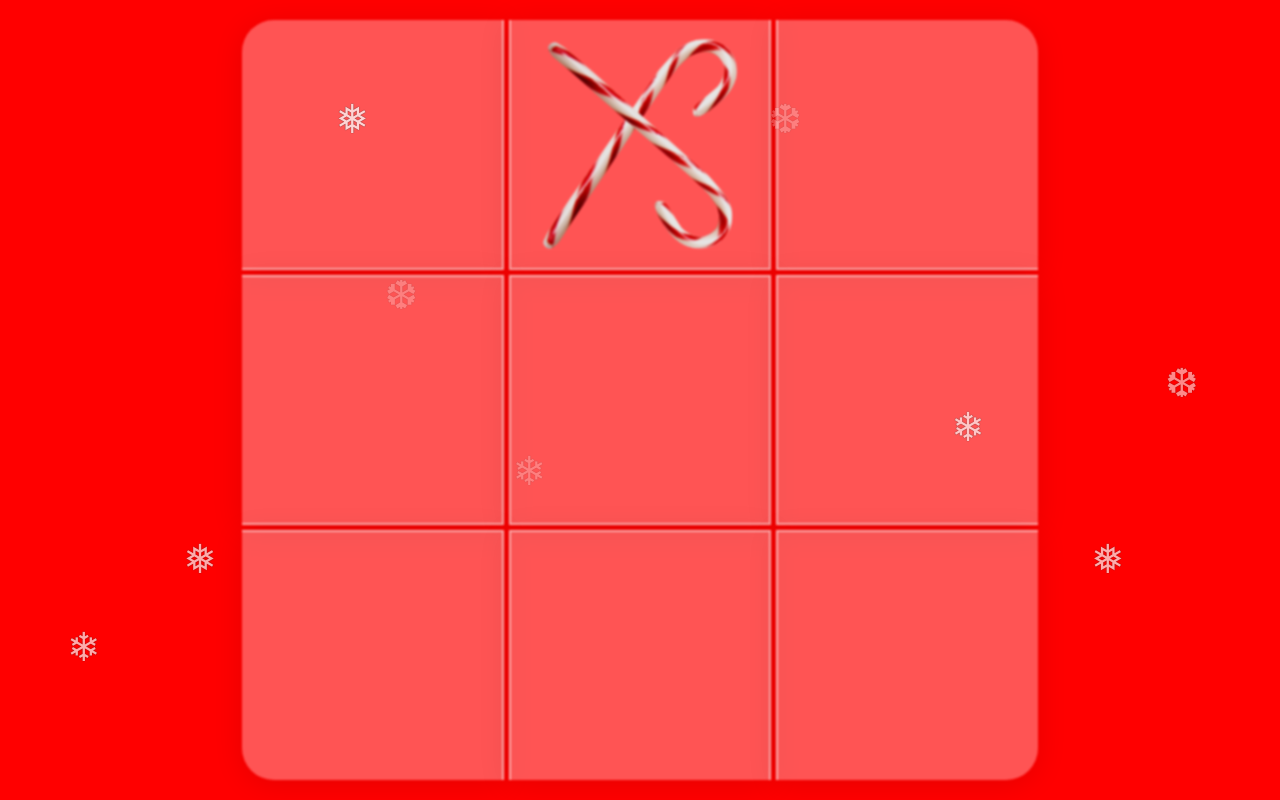
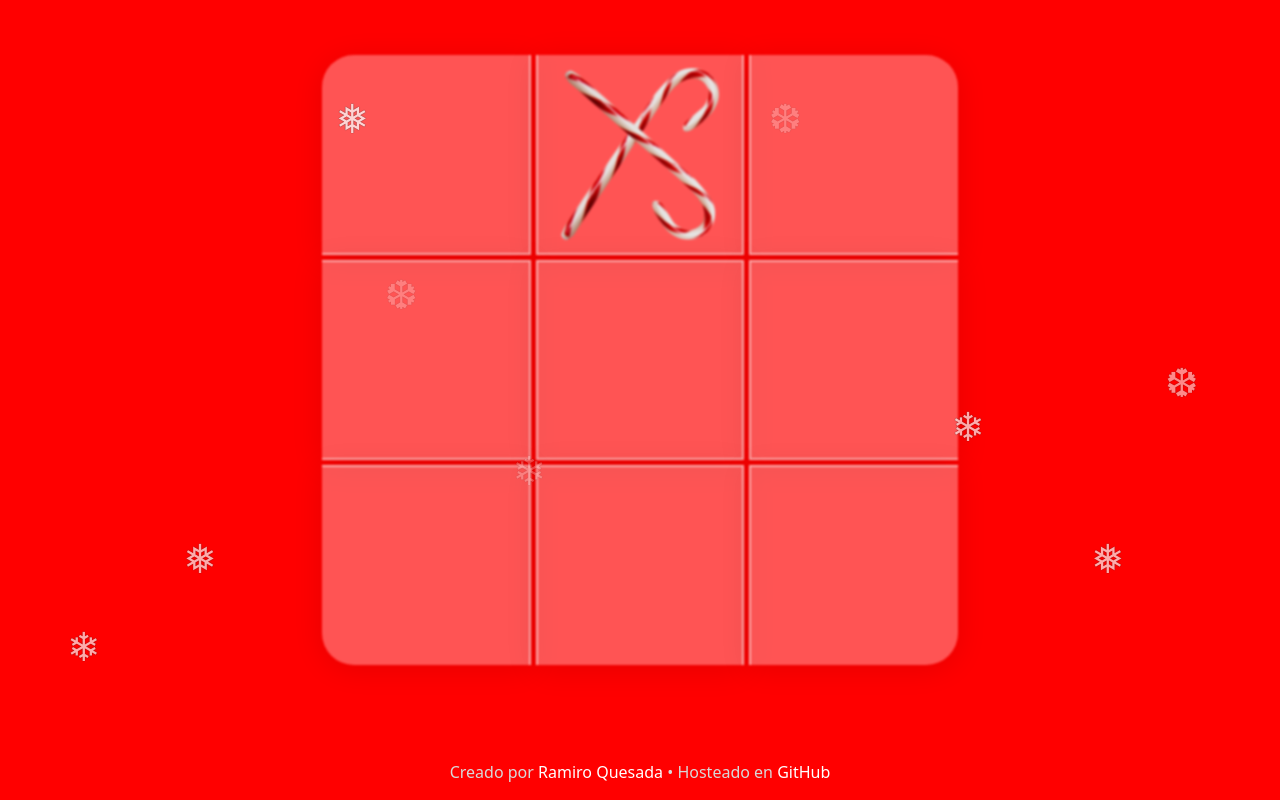
Before and after one commit to ramiroquesada/3-En-Raya, a plain HTML site: page index.html in a window 1280 px wide. Both pictures are taken after a click on the element 639 px from the left and 145 px from the top of the page. Drawn offline with nearby package versions, Linux system fonts and the light colour scheme.

Commit message:
almost finished

```diff
--- a/app.js
+++ b/app.js
@@ -1,61 +1,106 @@
 //Elementos del DOM
+const cellElements = document.querySelectorAll("[data-cell]");
+const X_CLASS = "x";
+const CIRCLE_CLASS = "circle";
+const WINNING_COMBINATIONS = [
+  [0, 1, 2],
+  [3, 4, 5],
+  [6, 7, 8],
+  [0, 3, 6],
+  [1, 4, 7],
+  [2, 5, 8],
+  [0, 4, 8],
+  [2, 4, 6],
+];
 
-const X_CLASS ='x';
-const CIRCLE_CLASS='circle';
+let winningMessageTextElement = document.querySelector(
+  "[data-winning-message-text]"
+);
+let winningMessageElement = document.getElementById("winningMessage");
 
-const cellElements = document.querySelectorAll('[data-cell]');
+let restartButton = document.getElementById("restartButton");
+
 let circleTurn;
 
+startGame();
+
+restartButton.addEventListener("click", startGame);
 
 //Event listener para las celdas
-cellElements.forEach(cell=>{
-    cell.addEventListener('click', handleClick, { once:true })
-})
 
+function startGame() {
+  circleTurn = false;
+  cellElements.forEach((cell) => {
+    cell.innerHTML = "";
+    cell.classList.remove(X_CLASS);
+    cell.classList.remove(CIRCLE_CLASS);
+    cell.removeEventListener("click", handleClick);
 
-function handleClick(e){
+    cell.addEventListener("click", handleClick, { once: true });
+  });
 
-    console.log(e.target)
-    const cell = e.target;
-    const currentCLass = circleTurn ? CIRCLE_CLASS : X_CLASS;
-
-    placeMark(cell, currentCLass)
-    // Poner marca
-
-    //Chequear victoria
-
-    //Chequear empate
-
-    //Switch Turns
-    swapTurns();
-
+  winningMessageElement.classList.remove("show");
 }
 
+function handleClick(e) {
+  const cell = e.target;
+  const currentCLass = circleTurn ? CIRCLE_CLASS : X_CLASS;
 
+  // Poner marca
+  placeMark(cell, currentCLass);
+  //Chequear victoria
 
+  if (checkWin(currentCLass)) {
+    endGame(false);
+  } else if (isDraw()) {
+    endGame(true);
+  } else {
+    swapTurns();
+  }
 
-let placeMark =(cell, currentCLass)=>{
-    let newImg = document.createElement('img');
-    newImg.classList.add('mark');
-
-    console.log(newImg)
-
-
-    if (currentCLass == CIRCLE_CLASS){
-        newImg.setAttribute('src', '/imgs/circle.png')
-        cell.append(newImg)
-
-
-    }
-    else {
-        newImg.setAttribute('src', '/imgs/candy.png')
-        cell.append(newImg)
+  //Chequear empate
+  function endGame(draw) {
+    if (draw) {
+      winningMessageTextElement.innerText = `Empate!`;
+    } else {
+      winningMessageTextElement.innerText = `${circleTurn ? "O" : "X"} gana!`;
     }
 
+    winningMessageElement.classList.add("show");
+  }
 
+  function isDraw() {
+    return [...cellElements].every((cell) => {
+      return (
+        cell.classList.contains(X_CLASS) ||
+        cell.classList.contains(CIRCLE_CLASS)
+      );
+    });
+  }
 }
 
+let placeMark = (cell, currentCLass) => {
+  let newImg = document.createElement("img");
+  newImg.classList.add("mark");
+  cell.classList.add(currentCLass);
 
-let swapTurns = ()=>{
-    circleTurn  = !circleTurn
-}
+  if (currentCLass == CIRCLE_CLASS) {
+    newImg.setAttribute("src", "/imgs/circle.png");
+    cell.append(newImg);
+  } else {
+    newImg.setAttribute("src", "/imgs/candy.png");
+    cell.append(newImg);
+  }
+};
+
+let swapTurns = () => {
+  circleTurn = !circleTurn;
+};
+
+let checkWin = (currentCLass) => {
+  return WINNING_COMBINATIONS.some((combination) => {
+    return combination.every((index) => {
+      return cellElements[index].classList.contains(currentCLass);
+    });
+  });
+};
--- a/index.html
+++ b/index.html
@@ -63,12 +63,10 @@
         ></div>
       </div>
       <div class="winning-message" id="winningMessage">
-        <div data-winning-message-text>X gana!</div>
+        <div data-winning-message-text></div>
         <button class="btn btn-primary" id="restartButton">Reiniciar</button>
       </div>
     </main>
-    <footer></footer>
-
     <div class="snowflakes" aria-hidden="true">
       <div class="snowflake">❅</div>
       <div class="snowflake">❅</div>
@@ -81,5 +79,13 @@
       <div class="snowflake">❆</div>
       <div class="snowflake">❄</div>
     </div>
+    <footer class="footer">
+      <p>
+        Creado por
+        <a href="https://github.com/ramessj" target="blank">Ramiro Quesada</a>
+        • Hosteado en
+        <a href="https://ramessj.github.io/3-En-Raya/" target="blank">GitHub</a>
+      </p>
+    </footer>
   </body>
 </html>
--- a/style.css
+++ b/style.css
@@ -7,20 +7,22 @@
 }
 body {
   background: red;
+  height: 100vh;
 }
+
 .main {
   display: flex;
   align-items: center;
   justify-content: center;
-  height: 100vh;
+  height: 90%;
 }
 
 .gameboard {
   width: var(--gwidth);
   display: grid;
   grid-template-columns: repeat(3, 1fr);
-  max-width: 800px;
-  max-height: 800px;
+  max-width: 640px;
+
   border: 0px auto white;
 
   color: white;
@@ -28,9 +30,9 @@ body {
 
 .gameboardSquare {
   height: var(--sqHeight);
-  max-height: 250px;
+  max-height: 200px;
   border: 2px solid rgba(255, 255, 255, 0.5);
-  padding: 1rem;
+
   margin: 0.15rem;
   cursor: pointer;
 
@@ -40,7 +42,6 @@ body {
   filter: blur(1px);
   -webkit-backdrop-filter: blur(5px);
   backdrop-filter: blur(5px);
-
 
   display: flex;
   align-items: center;
@@ -77,69 +78,34 @@ justify-content: center;
   border-radius: 0rem 0rem 0rem 2rem;
 }
 
-
-
-.mark{
+.mark {
   object-fit: cover;
-  width: (--mark-size);
-  height: 100%;
+  width: calc((--mark-size) * 0.8);
+  height: 90%;
   background-color: transparent;
   filter: brightness(0.9);
-  animation: mark 0.4s ;
-
+  animation: mark 0.4s;
 }
 
-.gameboardSquare:has(.mark){
+.gameboardSquare:has(.mark) {
   cursor: not-allowed;
-
 }
 
-
-@keyframes mark{
-  from{opacity: 0;
+@keyframes mark {
+  from {
+    opacity: 0;
     rotate: -25deg;
-
   }
 
-  to{opacity: 0.5;
+  to {
+    opacity: 0.5;
     rotate: 10deg;
-
   }
-  to{opacity: 1;
-    rotate: 0deg;}
+  to {
+    opacity: 1;
+    rotate: 0deg;
   }
-
-
-
-
-
-
-
-
-
-
-
-
-
-
-
-
-
-
-
-
-
-
-
-
-
-
-
-
-
-
-
-
+}
 
 /* customizable snowflake styling */
 .snowflake {
@@ -267,13 +233,9 @@ justify-content: center;
   animation-delay: 3s, 1.5s;
 }
 
-
-
-
-
 /* WINNING MESSAGE - RESTART BUTTON*/
 
-.winning-message{
+.winning-message {
   position: fixed;
   top: 0;
   left: 0;
@@ -290,10 +252,38 @@ justify-content: center;
   display: none;
 }
 
-.winning-message button{
+.winning-message button {
   font-size: 3rem;
 }
 
-.show{
+.show {
   display: flex;
 }
+
+.footer {
+  margin-top: 40px;
+  color: white;
+
+  display: flex;
+  align-items: center;
+  text-align: center;
+  justify-content: center;
+  font-size: 0.7rem;
+  color: rgb(54, 54, 54);
+}
+
+.footer p {
+  color: rgb(216, 216, 216);
+}
+
+.footer > p > a {
+  text-decoration: none;
+  color: rgb(255, 255, 255);
+  font-weight: 500;
+}
+
+@media (min-width: 600px) {
+  .footer {
+    font-size: 1rem;
+  }
+}
```
Lines whose indentation alone changed are shown as unchanged.
